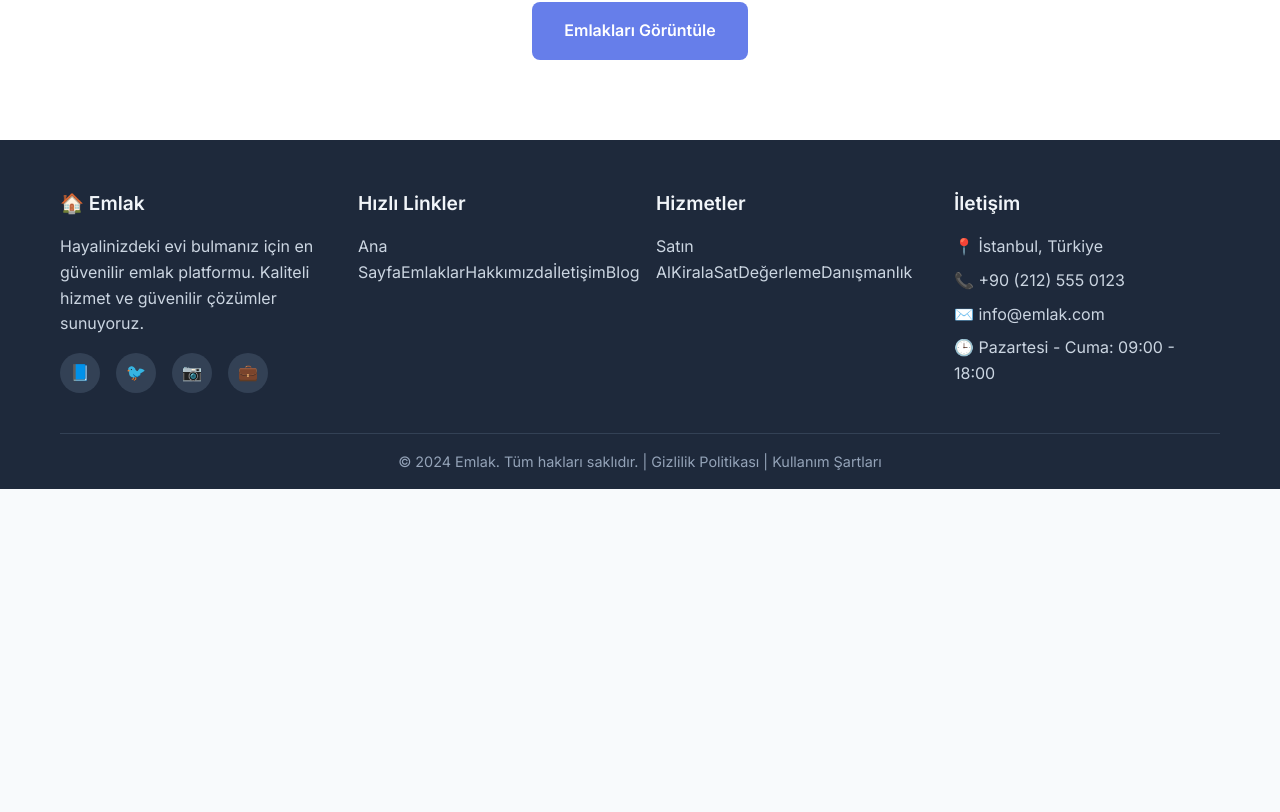
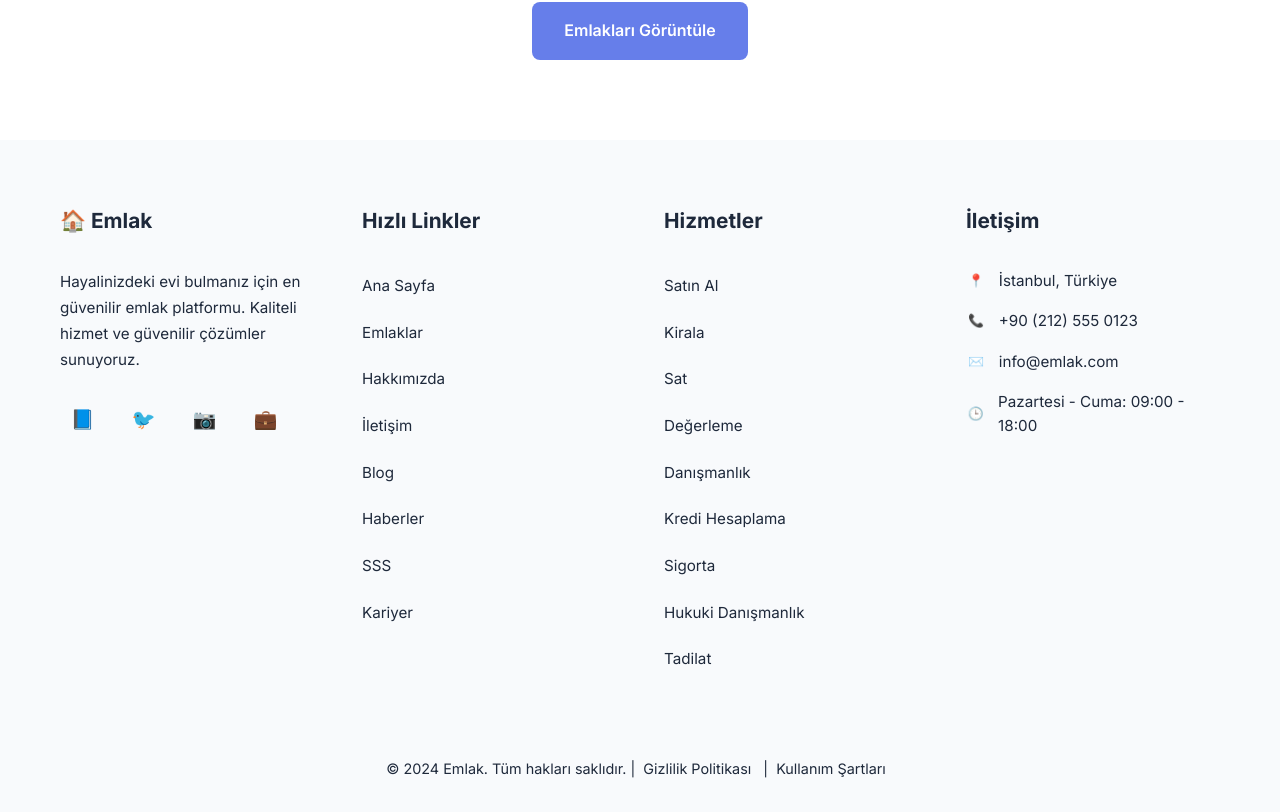
Before and after one commit to sametyasit/Emlak, a React app: page / in a window 1280 px wide. Shown: the part 3194-4006 px from the top of the page. Before the commit the page ends 3683 px from the top, so only its background shows below. Built offline with nearby package versions, Linux system fonts and the light colour scheme.

Commit message:
Update Footer.tsx

```diff
--- a/src/components/Footer.tsx
+++ b/src/components/Footer.tsx
@@ -2,10 +2,22 @@ import React from 'react';
 import styled from 'styled-components';
 
 const FooterContainer = styled.footer`
-  background: #1e293b;
-  color: white;
-  padding: 3rem 0 1rem;
+  background: var(--bg-secondary);
+  color: var(--text-primary);
+  padding: 4rem 0 2rem;
   margin-top: auto;
+  border-top: 1px solid var(--border-color);
+  position: relative;
+
+  &::before {
+    content: '';
+    position: absolute;
+    top: 0;
+    left: 0;
+    right: 0;
+    height: 1px;
+    background: var(--gradient-secondary);
+  }
 `;
 
 const FooterContent = styled.div`
@@ -17,30 +29,70 @@ const FooterContent = styled.div`
 const FooterGrid = styled.div`
   display: grid;
   grid-template-columns: repeat(auto-fit, minmax(250px, 1fr));
-  gap: 2rem;
-  margin-bottom: 2rem;
+  gap: 3rem;
+  margin-bottom: 3rem;
 `;
 
 const FooterSection = styled.div`
   h3 {
-    color: #f1f5f9;
-    margin-bottom: 1rem;
-    font-size: 1.2rem;
-    font-weight: 600;
+    color: var(--text-primary);
+    margin-bottom: 1.5rem;
+    font-size: 1.3rem;
+    font-weight: 700;
+    position: relative;
+    padding-bottom: 0.5rem;
+
+    &::after {
+      content: '';
+      position: absolute;
+      bottom: 0;
+      left: 0;
+      width: 40px;
+      height: 3px;
+      background: var(--gradient-secondary);
+      border-radius: 2px;
+    }
   }
 
-  p, a {
-    color: #cbd5e1;
-    line-height: 1.6;
-    margin-bottom: 0.5rem;
+  p {
+    color: var(--text-secondary);
+    line-height: 1.7;
+    margin-bottom: 1rem;
+    font-size: 0.95rem;
+  }
+`;
+
+const FooterLinks = styled.div`
+  display: flex;
+  flex-direction: column;
+  gap: 0.8rem;
+`;
+
+const FooterLink = styled.a`
+  color: var(--text-secondary);
+  text-decoration: none;
+  transition: all 0.3s ease;
+  font-size: 0.95rem;
+  padding: 0.3rem 0;
+  position: relative;
+
+  &::before {
+    content: '';
+    position: absolute;
+    left: 0;
+    bottom: 0;
+    width: 0;
+    height: 2px;
+    background: var(--gradient-secondary);
+    transition: width 0.3s ease;
   }
 
-  a {
-    text-decoration: none;
-    transition: color 0.3s ease;
+  &:hover {
+    color: var(--text-primary);
+    transform: translateX(5px);
 
-    &:hover {
-      color: #f1f5f9;
+    &::before {
+      width: 100%;
     }
   }
 `;
@@ -48,33 +100,98 @@ const FooterSection = styled.div`
 const SocialLinks = styled.div`
   display: flex;
   gap: 1rem;
-  margin-top: 1rem;
+  margin-top: 1.5rem;
 `;
 
 const SocialLink = styled.a`
   display: inline-flex;
   align-items: center;
   justify-content: center;
-  width: 40px;
-  height: 40px;
-  background: #334155;
-  border-radius: 50%;
-  color: white;
+  width: 45px;
+  height: 45px;
+  background: var(--card-bg);
+  border: 1px solid var(--border-color);
+  border-radius: 12px;
+  color: var(--text-secondary);
   text-decoration: none;
-  transition: all 0.3s ease;
+  transition: all 0.3s cubic-bezier(0.4, 0, 0.2, 1);
+  font-size: 1.2rem;
+  position: relative;
+  overflow: hidden;
+
+  &::before {
+    content: '';
+    position: absolute;
+    top: 0;
+    left: -100%;
+    width: 100%;
+    height: 100%;
+    background: var(--gradient-secondary);
+    transition: left 0.3s ease;
+    z-index: 0;
+  }
+
+  span {
+    position: relative;
+    z-index: 1;
+  }
 
   &:hover {
-    background: #667eea;
-    transform: translateY(-2px);
+    color: white;
+    transform: translateY(-3px);
+    box-shadow: 0 8px 25px rgba(139, 92, 246, 0.3);
+    border-color: var(--accent-color);
+
+    &::before {
+      left: 0;
+    }
+  }
+`;
+
+const ContactInfo = styled.div`
+  display: flex;
+  flex-direction: column;
+  gap: 1rem;
+`;
+
+const ContactItem = styled.div`
+  display: flex;
+  align-items: center;
+  gap: 0.8rem;
+  color: var(--text-secondary);
+  font-size: 0.95rem;
+
+  .icon {
+    width: 20px;
+    height: 20px;
+    display: flex;
+    align-items: center;
+    justify-content: center;
+    background: var(--accent-color);
+    border-radius: 50%;
+    color: white;
+    font-size: 0.8rem;
   }
 `;
 
 const FooterBottom = styled.div`
-  border-top: 1px solid #334155;
-  padding-top: 1rem;
+  border-top: 1px solid var(--border-color);
+  padding-top: 2rem;
   text-align: center;
-  color: #94a3b8;
+  color: var(--text-secondary);
   font-size: 0.9rem;
+
+  a {
+    color: var(--accent-color);
+    text-decoration: none;
+    margin: 0 0.5rem;
+    transition: color 0.3s ease;
+
+    &:hover {
+      color: var(--accent-hover);
+      text-decoration: underline;
+    }
+  }
 `;
 
 const Footer: React.FC = () => {
@@ -90,52 +207,77 @@ const Footer: React.FC = () => {
             </p>
             <SocialLinks>
               <SocialLink href="#" aria-label="Facebook">
-                📘
+                <span>📘</span>
               </SocialLink>
               <SocialLink href="#" aria-label="Twitter">
-                🐦
+                <span>🐦</span>
               </SocialLink>
               <SocialLink href="#" aria-label="Instagram">
-                📷
+                <span>📷</span>
               </SocialLink>
               <SocialLink href="#" aria-label="LinkedIn">
-                💼
+                <span>💼</span>
               </SocialLink>
             </SocialLinks>
           </FooterSection>
 
           <FooterSection>
             <h3>Hızlı Linkler</h3>
-            <a href="/">Ana Sayfa</a>
-            <a href="/properties">Emlaklar</a>
-            <a href="/about">Hakkımızda</a>
-            <a href="/contact">İletişim</a>
-            <a href="/blog">Blog</a>
+            <FooterLinks>
+              <FooterLink href="/">Ana Sayfa</FooterLink>
+              <FooterLink href="/properties">Emlaklar</FooterLink>
+              <FooterLink href="/about">Hakkımızda</FooterLink>
+              <FooterLink href="/contact">İletişim</FooterLink>
+              <FooterLink href="/blog">Blog</FooterLink>
+              <FooterLink href="/news">Haberler</FooterLink>
+              <FooterLink href="/faq">SSS</FooterLink>
+              <FooterLink href="/careers">Kariyer</FooterLink>
+            </FooterLinks>
           </FooterSection>
 
           <FooterSection>
             <h3>Hizmetler</h3>
-            <a href="/buy">Satın Al</a>
-            <a href="/rent">Kirala</a>
-            <a href="/sell">Sat</a>
-            <a href="/valuation">Değerleme</a>
-            <a href="/consultation">Danışmanlık</a>
+            <FooterLinks>
+              <FooterLink href="/buy">Satın Al</FooterLink>
+              <FooterLink href="/rent">Kirala</FooterLink>
+              <FooterLink href="/sell">Sat</FooterLink>
+              <FooterLink href="/valuation">Değerleme</FooterLink>
+              <FooterLink href="/consultation">Danışmanlık</FooterLink>
+              <FooterLink href="/mortgage">Kredi Hesaplama</FooterLink>
+              <FooterLink href="/insurance">Sigorta</FooterLink>
+              <FooterLink href="/legal">Hukuki Danışmanlık</FooterLink>
+              <FooterLink href="/renovation">Tadilat</FooterLink>
+            </FooterLinks>
           </FooterSection>
 
           <FooterSection>
             <h3>İletişim</h3>
-            <p>📍 İstanbul, Türkiye</p>
-            <p>📞 +90 (212) 555 0123</p>
-            <p>✉️ info@emlak.com</p>
-            <p>🕒 Pazartesi - Cuma: 09:00 - 18:00</p>
+            <ContactInfo>
+              <ContactItem>
+                <div className="icon">📍</div>
+                <span>İstanbul, Türkiye</span>
+              </ContactItem>
+              <ContactItem>
+                <div className="icon">📞</div>
+                <span>+90 (212) 555 0123</span>
+              </ContactItem>
+              <ContactItem>
+                <div className="icon">✉️</div>
+                <span>info@emlak.com</span>
+              </ContactItem>
+              <ContactItem>
+                <div className="icon">🕒</div>
+                <span>Pazartesi - Cuma: 09:00 - 18:00</span>
+              </ContactItem>
+            </ContactInfo>
           </FooterSection>
         </FooterGrid>
 
         <FooterBottom>
           <p>
             © 2024 Emlak. Tüm hakları saklıdır. |
-            <a href="/privacy"> Gizlilik Politikası</a> |
-            <a href="/terms"> Kullanım Şartları</a>
+            <a href="/privacy">Gizlilik Politikası</a> |
+            <a href="/terms">Kullanım Şartları</a>
           </p>
         </FooterBottom>
       </FooterContent>
```
